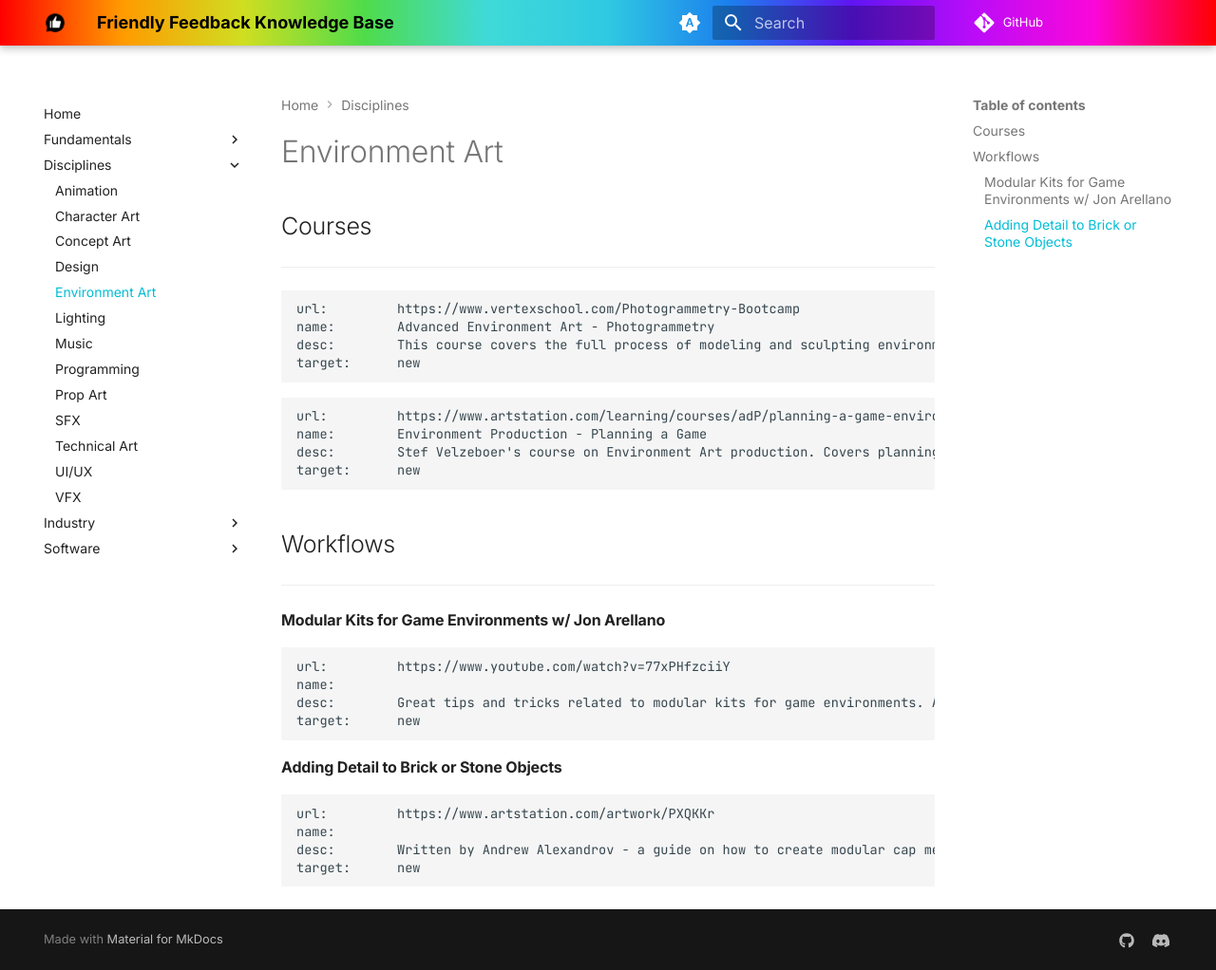
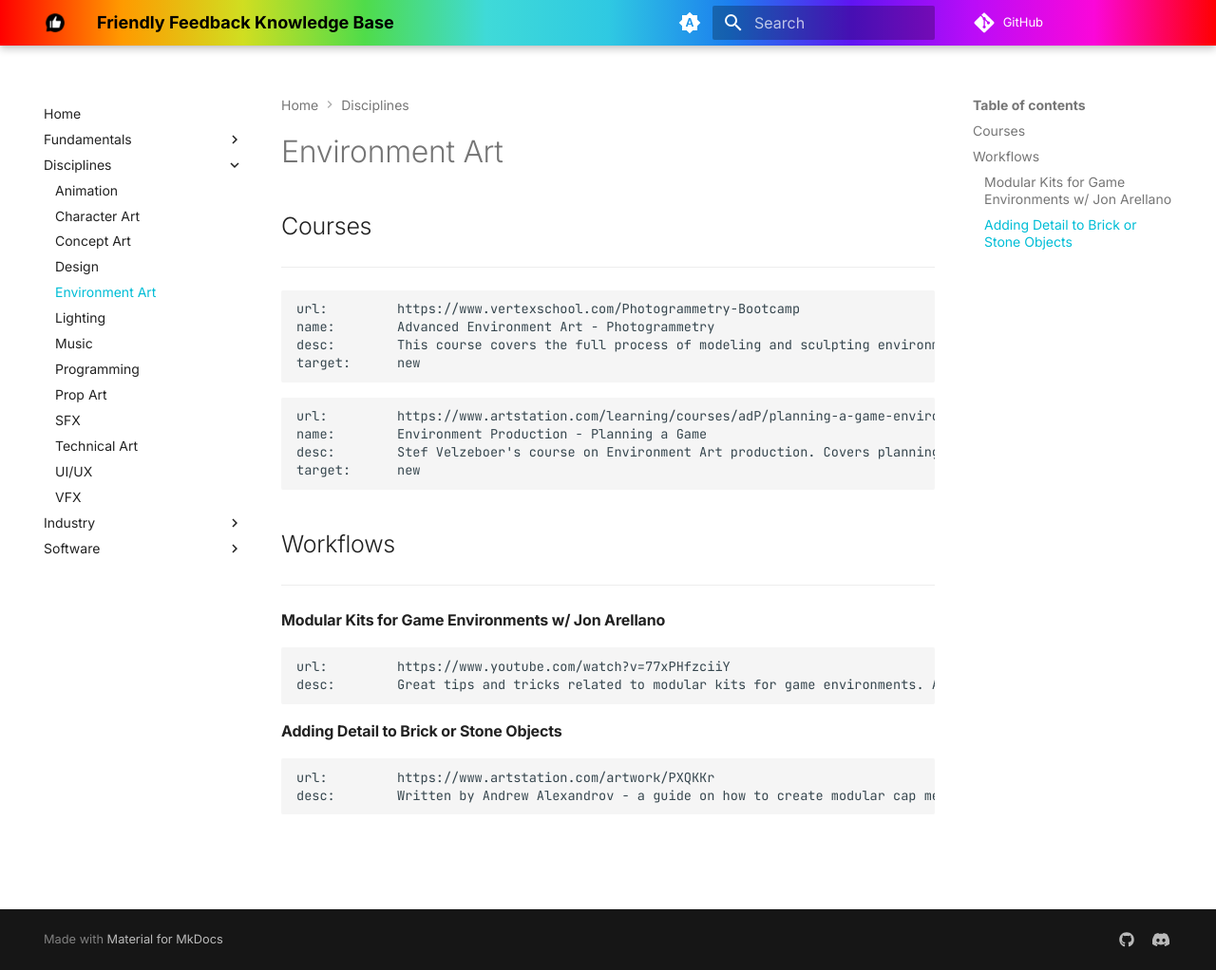
Before and after one commit to Zalek4/Friendly-Feedback-Knowledge-Base, an MkDocs documentation site: the page built from docs/disciplines/environment_art.md, in a window 1280 px wide and 1022 px high. Shown: the whole window at 95% size. Built offline with MkDocs 1.6.1 and Material for MkDocs 9.7.7, drawn with Linux system fonts in a browser that asks for light colours; comment, search, counter and statistics services are not loaded.

Commit message:
Formatting test

````diff
--- a/docs/disciplines/environment_art.md
+++ b/docs/disciplines/environment_art.md
@@ -24,16 +24,12 @@ ___
 
 ```embed
 url:         https://www.youtube.com/watch?v=77xPHfzciiY
-name:
 desc:        Great tips and tricks related to modular kits for game environments. An excellent place to start if you're new to modular asset creation.
-target:      new
 ```
 
 #### Adding Detail to Brick or Stone Objects
 
 ```embed
 url:         https://www.artstation.com/artwork/PXQKKr
-name:
 desc:        Written by Andrew Alexandrov - a guide on how to create modular cap meshes to add detail to your modular wall kits.
-target:      new
 ```
--- a/mkdocs.yml
+++ b/mkdocs.yml
@@ -84,8 +84,8 @@ plugins:
     favicon_size: 25
     image_default: https://github.com/Aetherinox/mkdocs-link-embeds/assets/118329232/c0298d98-0910-4235-a88f-0c3e2f704ba7
     image_disabled: false
-    name_default: Untitled Link
-    target: blank
+    name_default: " "
+    target: new
     verbose: false
 - git-revision-date-localized:
     enable_creation_date: false
````
